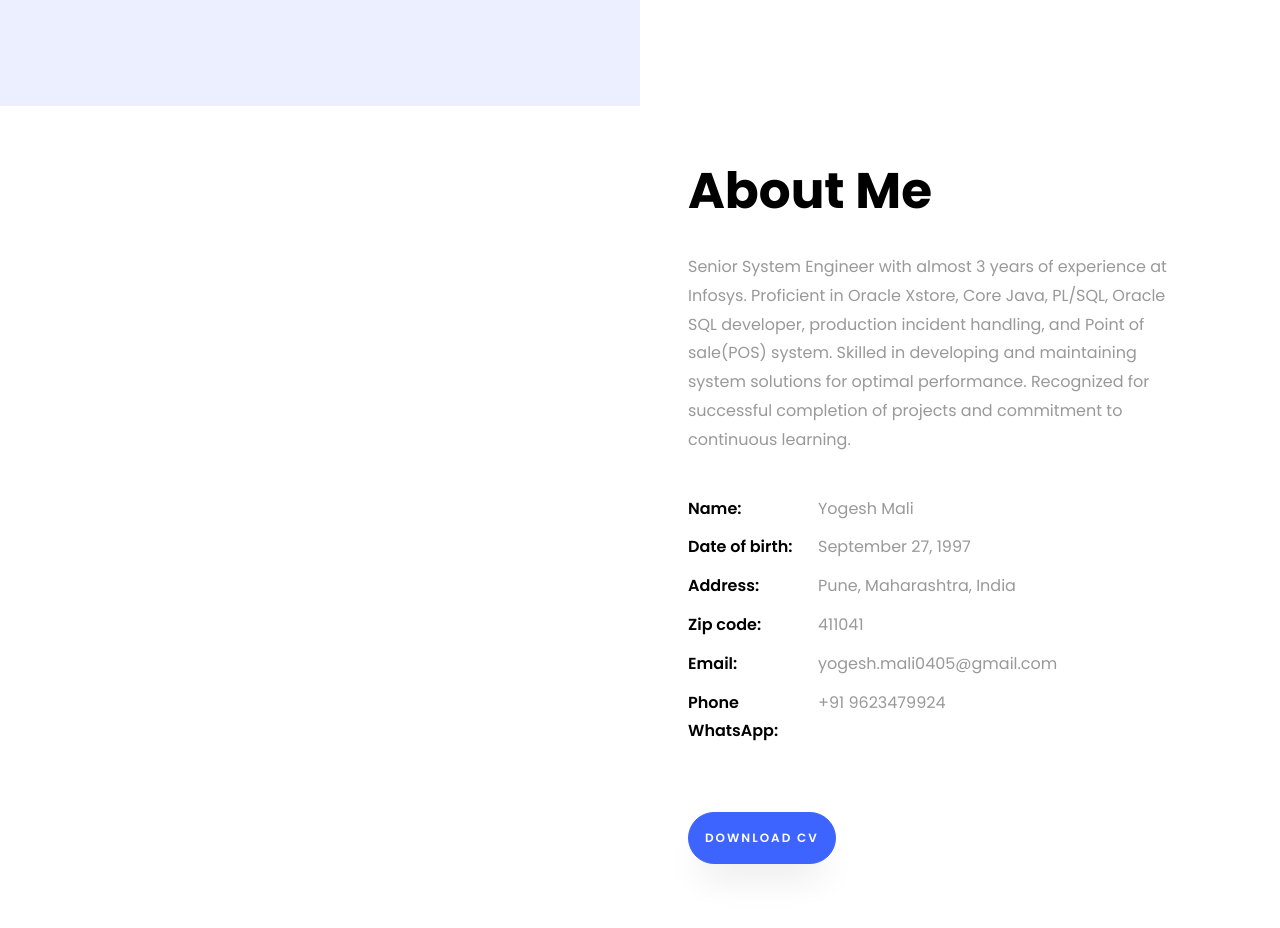
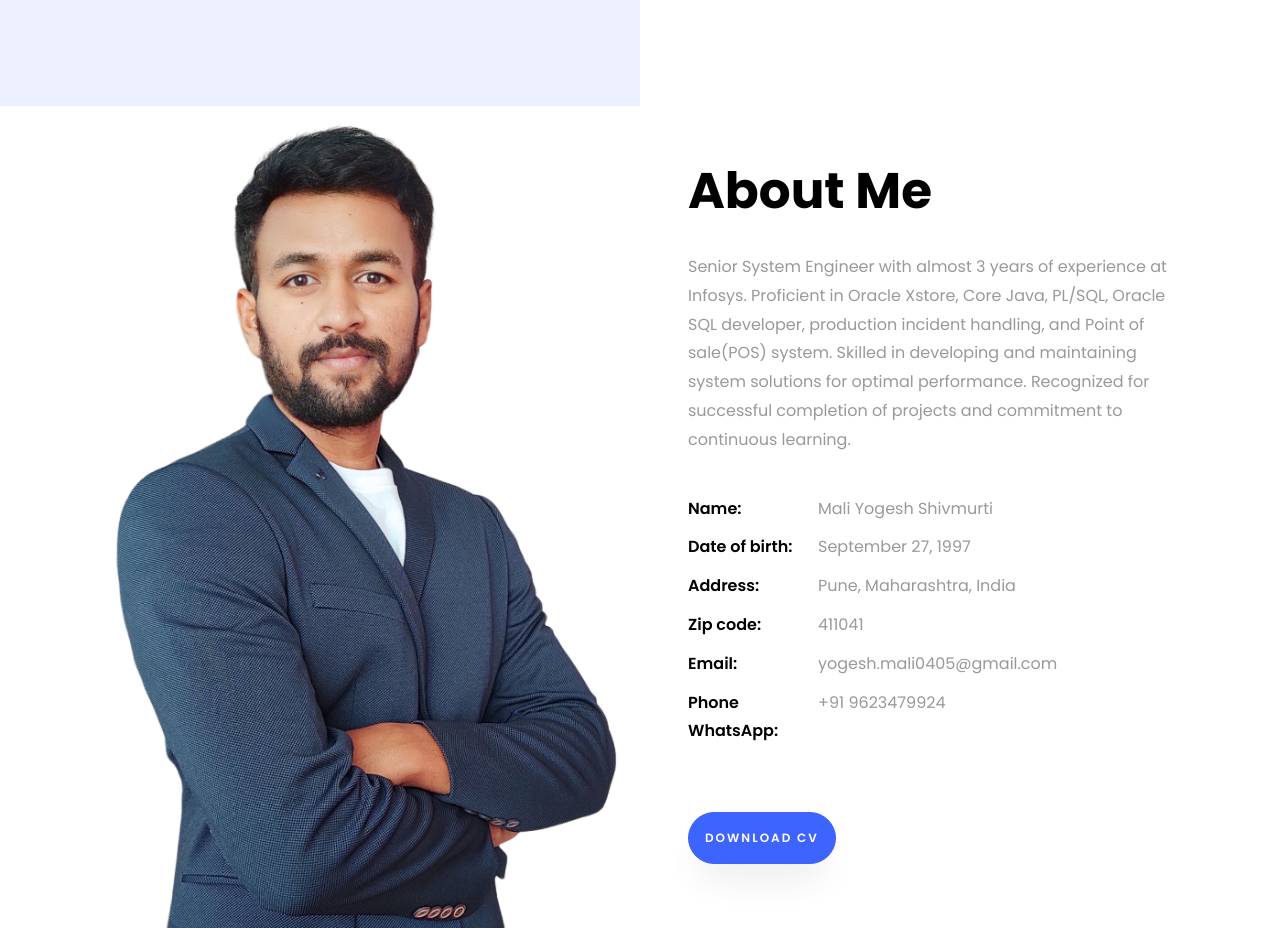
Before and after one commit to yogeshmali04/yogeshmali04.github.io, a plain HTML site: page index.html in a window 1280 px wide. Shown: the part 694-1622 px from the top of the page. Drawn offline with Linux system fonts and the light colour scheme; files whose address does not match are found by name.

Commit message:
Update index.html

```diff
--- a/index.html
+++ b/index.html
@@ -77,7 +77,7 @@
     			<div class="col-md-6 col-lg-6 d-flex">
     				<div class="img-about img d-flex align-items-stretch">
     					<div class="overlay"></div>
-	    				<div class="img d-flex align-self-stretch align-items-center" style="background-image:url(images/profile.jpg);">
+	    				<div class="img d-flex align-self-stretch align-items-center" style="background-image:url(images/profile.png);">
 	    				</div>
     				</div>
     			</div>
@@ -91,7 +91,7 @@ Java, PL/SQL, Oracle SQL developer, production incident handling, and Point of s
 in developing and maintaining system solutions for optimal performance. Recognized for successful
 completion of projects and commitment to continuous learning.</p>
 		            <ul class="about-info mt-4 px-md-0 px-2">
-		            	<li class="d-flex"><span>Name:</span> <span>Yogesh Mali</span></li>
+		            	<li class="d-flex"><span>Name:</span> <span>Mali Yogesh Shivmurti</span></li>
 		            	<li class="d-flex"><span>Date of birth:</span> <span>September 27, 1997</span></li>
 		            	<li class="d-flex"><span>Address:</span> <span>Pune, Maharashtra, India</span></li>
 		            	<li class="d-flex"><span>Zip code:</span> <span>411041</span></li>
```
